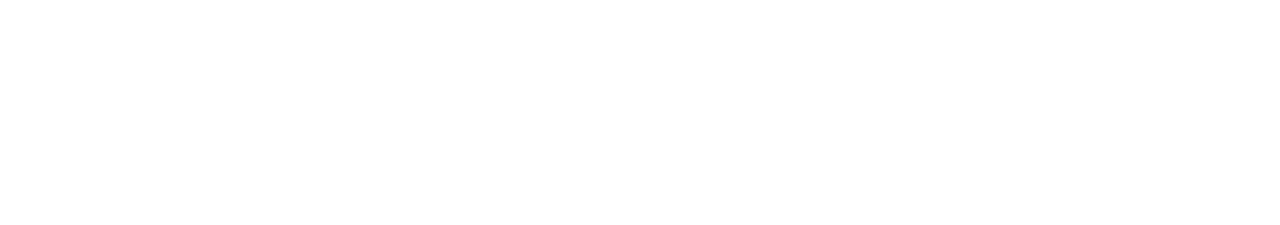
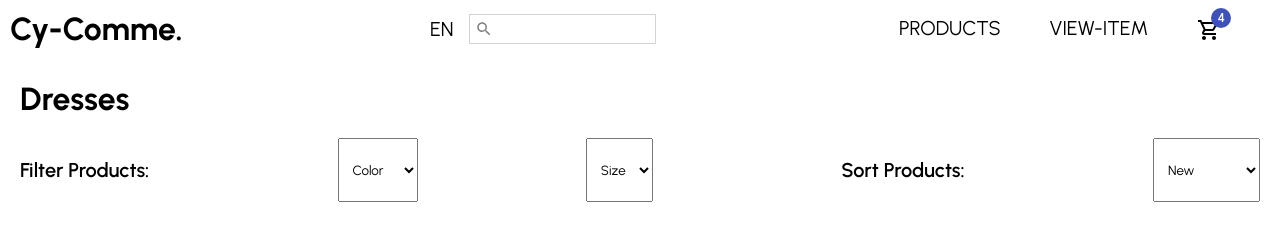
Before and after one commit to Masai11/Cy-Comme, a React (Create React App) app: page /product-list in a window 1280 px wide. Shown: the top 225 px of the page. Built offline with nearby package versions, Linux system fonts and the light colour scheme.

Commit message:
adapt client route to display pages

```diff
--- a/package.json
+++ b/package.json
@@ -1 +1 @@
-{"name":"cy-comme","version":"0.1.0","private":true,"dependencies":{"@material-ui/core":"^4.12.4","@material-ui/icons":"^4.11.3","@testing-library/jest-dom":"^5.16.5","@testing-library/react":"^13.4.0","@testing-library/user-event":"^13.5.0","react":"^18.2.0","react-dom":"^18.2.0","react-router-dom":"^6.4.2","react-scripts":"5.0.1","styled-components":"^5.3.6","web-vitals":"^2.1.4"},"scripts":{"start":"react-scripts start","build":"react-scripts build","test":"react-scripts test","eject":"react-scripts eject"},"eslintConfig":{"extends":["react-app","react-app/jest"]},"browserslist":{"production":[">0.2%","not dead","not op_mini all"],"development":["last 1 chrome version","last 1 firefox version","last 1 safari version"]}}
+{"homepage":"https://Masai11.github.io/Cy-Comme","name":"cy-comme","version":"0.1.0","private":true,"dependencies":{"@material-ui/core":"^4.12.4","@material-ui/icons":"^4.11.3","@testing-library/jest-dom":"^5.16.5","@testing-library/react":"^13.4.0","@testing-library/user-event":"^13.5.0","react":"^18.2.0","react-dom":"^18.2.0","react-router-dom":"^6.4.2","react-scripts":"5.0.1","styled-components":"^5.3.6","web-vitals":"^2.1.4"},"scripts":{"predeploy":"npm run build","deploy":"gh-pages -d build","start":"react-scripts start","build":"react-scripts build","test":"react-scripts test","eject":"react-scripts eject"},"eslintConfig":{"extends":["react-app","react-app/jest"]},"browserslist":{"production":[">0.2%","not dead","not op_mini all"],"development":["last 1 chrome version","last 1 firefox version","last 1 safari version"]},"devDependencies":{"gh-pages":"^4.0.0"}}
--- a/src/App.js
+++ b/src/App.js
@@ -1,45 +1,30 @@
+import React from "react";
 import Home from "./pages/Home";
+
+
 import ProductList from "./pages/ProductList";
 
 import Cart from "./pages/Cart";
 
 import SingleProduct from "./pages/SingleProduct";
 // import Navbar from "./components/Navbar";
+import { BrowserRouter as Router,Routes,Route } from "react-router-dom";
 
 
 function App() {
-  let component
-  switch (window.location.pathname) {
-    case "/":
-      component = <Home/>
 
-      break;
-    case "/ProductList":
-      component = <ProductList/>
+  return (
 
-      break;
+    <Router>
+    {/* <Navbar /> */}
+    <Routes>
+        <Route exact path='/' element={<Home />} />
+        <Route path='/product-list' element={<ProductList/>} />
+        <Route path='/single-product' element={<SingleProduct/>} />
+        <Route path='/cart' element={<Cart/>} />
 
-    case "/SingleProduct":
-      component = <SingleProduct/>
-
-      break;
-
-    case "/Cart":
-      component = <Cart/>
-
-      break;
-    default:
-      break;
-  }
-  return (
-      <>
-      {/* <Navbar/> */}
-
-      {component}
-      </>
-
-      // <ProductList/>
-      // <SingleProduct/>
+    </Routes>
+    </Router>
 
 
   );
--- a/src/components/Navbar.jsx
+++ b/src/components/Navbar.jsx
@@ -1,17 +1,15 @@
-
-import { Badge } from '@material-ui/core';
-import { Search, ShoppingCartOutlined } from '@material-ui/icons';
-import React from 'react'
-import styled from 'styled-components'
-
+import { Badge } from "@material-ui/core";
+import { Search, ShoppingCartOutlined } from "@material-ui/icons";
+import React from "react";
+import styled from "styled-components";
+import { NavLink } from "react-router-dom";
 
 const Cont = styled.div`
   height: 60px;
-
-`
+`;
 const Wrapper = styled.div`
   padding: 10px;
-    display:flex;
+  display: flex;
   justify-content: space-between;
   align-items: center;
 `;
@@ -24,13 +22,12 @@ font-weight: bold;
 `;
 const SearchBar = styled.div`
   flex: 1;
-  display:flex;
+  display: flex;
   align-items: center;
   text-align: center;
-
 `;
 const Lang = styled.span`
-  font-size: 20px ;
+  font-size: 20px;
   cursor: pointer;
 `;
 const SearchCont = styled.div`
@@ -42,48 +39,56 @@ const SearchCont = styled.div`
   t
 `;
 const Input = styled.input`
-  border : none;
+  border: none;
 `;
 
 const NavLinks = styled.div`
   flex: 1;
-  display:flex;
-  justify-content:space-evenly;
-
+  display: flex;
+  justify-content: space-evenly;
 `;
 const Links = styled.div`
-font-size : 20px;
-cursor :pointer;
-text-style : none;
+  font-size: 20px;
+  cursor: pointer;
+  text-style: none;
 `;
-
 
 const Navbar = () => {
   return (
     <Cont>
       <Wrapper>
-        <LogoSec ><Logo ><a href ="/" style={{color:"black",textStyle:"none"}}>Cy-Comme.</a> </Logo></LogoSec>
+        <LogoSec>
+          <NavLink to="/" style={{ color: "black", textDecoration: "none" }}>
+            <Logo>Cy-Comme.</Logo>
+          </NavLink>
+        </LogoSec>
         <SearchBar>
           <Lang>EN</Lang>
           <SearchCont>
-              <Search style = {{color:"gray",fontSize:18 }}/>
-              <Input/>
+            <Search style={{ color: "gray", fontSize: 18 }} />
+            <Input />
           </SearchCont>
         </SearchBar>
         <NavLinks>
-          <Links ><a href ="/ProductList" style={{color:"black",textStyle:"none"}}>PRODUCTS</a></Links>
-          <Links ><a href ="/SingleProduct"  style={{color:"black",textStyle:"none"}}>VIEW-ITEM</a></Links>
-          <Links >
-            <a href='/Cart' style={{color:"black",    textStyle:"none"}}>
+          <NavLink to="/product-list" style={{ color: "black", textDecoration: "none" }}>
+            <Links>PRODUCTS</Links>
+          </NavLink>
+
+          <NavLink to="/single-product" style={{ color: "black", textDecoration: "none" }}>
+            <Links>VIEW-ITEM</Links>
+          </NavLink>
+
+          <NavLink to="/cart"style={{ color: "black", textDecoration: "none" }}>
+            <Links>
               <Badge badgeContent={4} color="primary">
-                <ShoppingCartOutlined/>
+                <ShoppingCartOutlined />
               </Badge>
-            </a>
             </Links>
+          </NavLink>
         </NavLinks>
       </Wrapper>
     </Cont>
-  )
-}
+  );
+};
 
-export default Navbar
+export default Navbar;
```
Also changed, not shown: 2 other files (tests, documents, lock files or other folders). Lines whose indentation alone changed are shown as unchanged.
